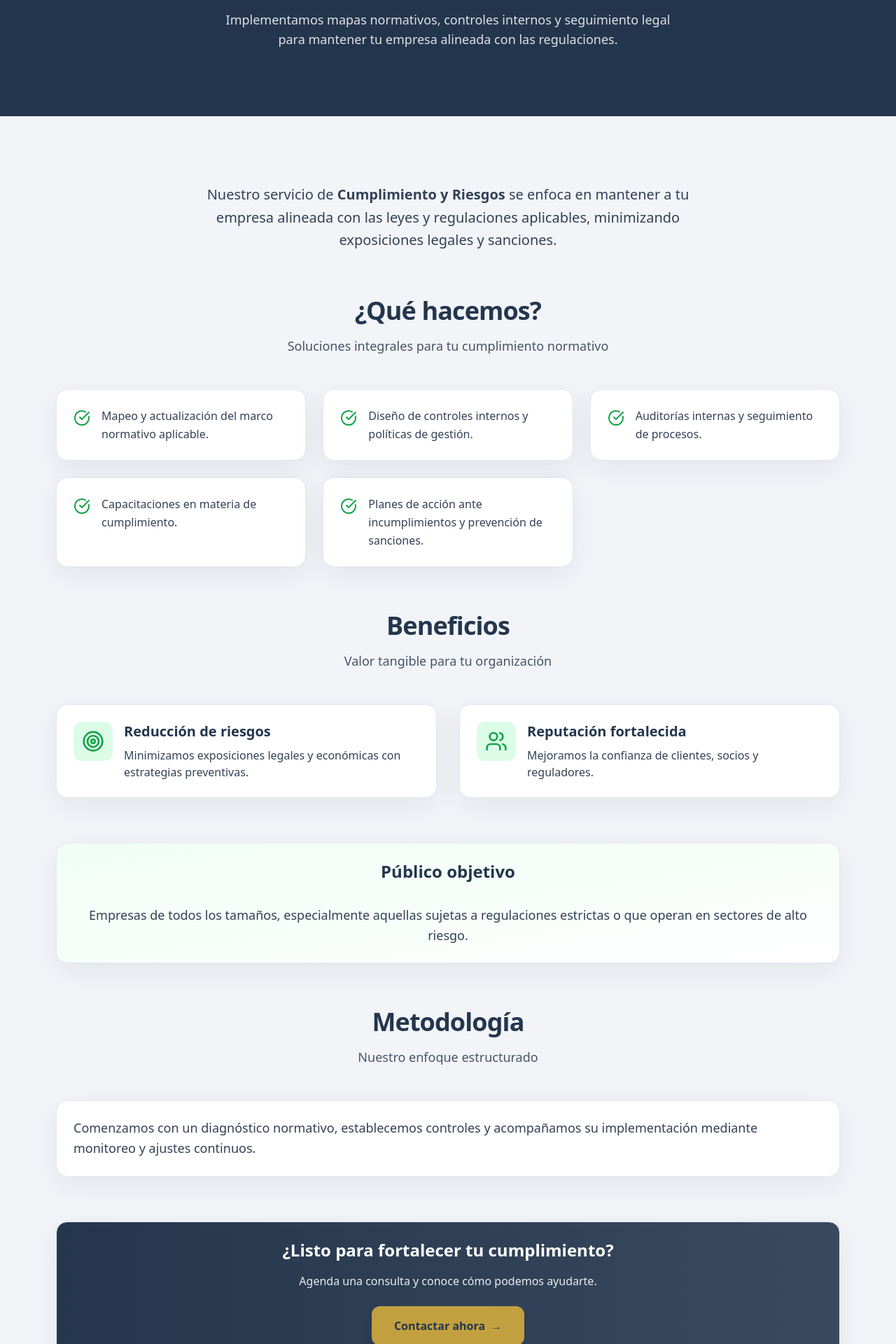
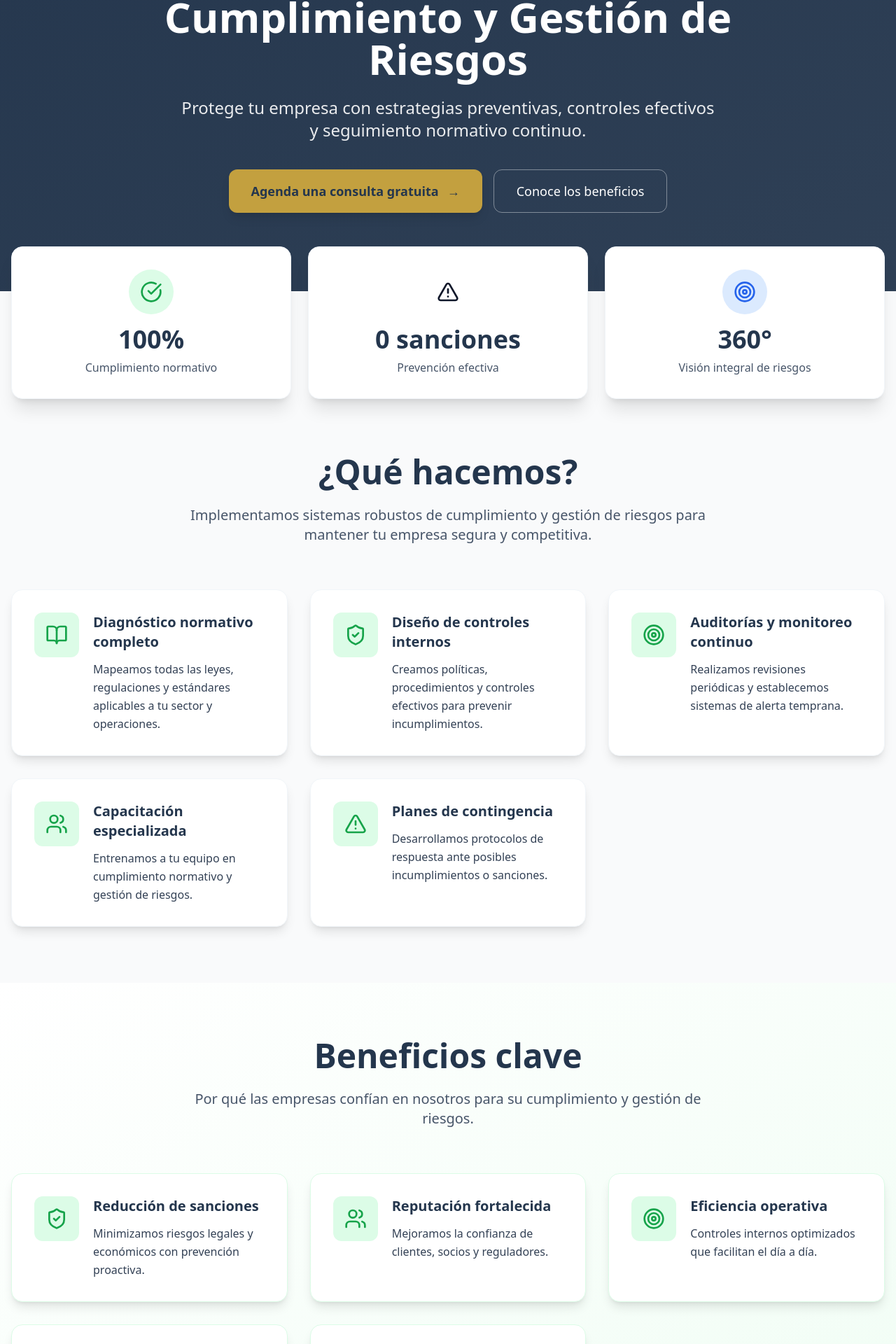
Before and after one commit to lider11/lexiuridicus, a Next.js app: page /servicios/cumplimiento in a window 1280 px wide. Shown: the part 320-2240 px from the top of the page at 70% size. Built offline with nearby package versions, Linux system fonts and the light colour scheme.

Commit message:
Mejora página Cumplimiento y Riesgos: diseño moderno, hero impactante, beneficios visuales

```diff
--- a/app/servicios/cumplimiento/page.js
+++ b/app/servicios/cumplimiento/page.js
@@ -1,149 +1,184 @@
 import Link from 'next/link';
-import { ShieldCheck, CheckCircle, Target, Users, ArrowLeft } from 'lucide-react';
+import { ShieldCheck, CheckCircle, Target, AlertTriangle, BookOpen, Users, ArrowLeft } from 'lucide-react';
 
 export const metadata = {
   title: 'Cumplimiento y Riesgos | Lex Iuridicus',
-  description: 'Servicios de cumplimiento y riesgos: mapeo normativo, controles internos, gestión de riesgos legales y prevención de sanciones.'
+  description: 'Servicios de cumplimiento normativo y gestión de riesgos legales para empresas: mapeo, controles internos, prevención de sanciones y seguimiento continuo.'
 };
 
 export default function CumplimientoPage() {
   return (
-    <main className="min-h-screen bg-paper">
-      {/* Hero Section */}
-      <section className="bg-navy text-white">
-        <div className="mx-auto max-w-6xl px-4 py-16 md:py-24">
-          <div className="flex items-center justify-center mb-6">
+    <main className="min-h-screen bg-gray-50">
+      {/* Hero Section – más impactante */}
+      <section className="bg-gradient-to-br from-navy to-navy/95 text-white">
+        <div className="mx-auto max-w-7xl px-4 py-20 md:py-28">
+          <div className="flex items-center justify-center mb-8">
             <Link
               href="/#servicios"
-              className="inline-flex items-center gap-2 rounded-lg border border-white/30 px-4 py-2 text-sm font-medium text-white/90 hover:bg-white/10 transition-colors"
+              className="inline-flex items-center gap-2 rounded-full border border-white/30 px-5 py-2.5 text-sm font-medium text-white/90 hover:bg-white/10 transition-all"
             >
-              <ArrowLeft size={16} />
+              <ArrowLeft size={18} />
               Volver a servicios
             </Link>
           </div>
-          <div className="text-center">
-            <div className="mx-auto mb-6 flex h-20 w-20 items-center justify-center rounded-2xl bg-green-600/20">
-              <ShieldCheck className="h-12 w-12 text-green-400" />
+
+          <div className="text-center max-w-4xl mx-auto">
+            <div className="mx-auto mb-8 flex h-24 w-24 items-center justify-center rounded-2xl bg-green-600/20 backdrop-blur-sm">
+              <ShieldCheck className="h-14 w-14 text-green-400" />
             </div>
-            <h1 className="text-4xl md:text-5xl font-bold leading-tight">
-              Cumplimiento y Riesgos
+            <h1 className="text-4xl md:text-5xl lg:text-6xl font-bold leading-tight mb-6">
+              Cumplimiento y Gestión de Riesgos
             </h1>
-            <p className="mt-6 max-w-2xl mx-auto text-lg text-white/85">
-              Implementamos mapas normativos, controles internos y seguimiento legal para mantener tu empresa alineada con las regulaciones.
+            <p className="text-xl md:text-2xl text-white/90 mb-10 max-w-3xl mx-auto">
+              Protege tu empresa con estrategias preventivas, controles efectivos y seguimiento normativo continuo.
             </p>
+            <div className="flex flex-wrap justify-center gap-4">
+              <Link
+                href="#contacto"
+                className="inline-flex items-center px-8 py-4 bg-gold text-navy font-semibold rounded-xl hover:bg-gold/90 transition-all shadow-lg text-lg"
+              >
+                Agenda una consulta gratuita
+                <span className="ml-3">→</span>
+              </Link>
+              <Link
+                href="#beneficios"
+                className="inline-flex items-center px-8 py-4 border border-white/40 text-white font-medium rounded-xl hover:bg-white/10 transition-all text-lg"
+              >
+                Conoce los beneficios
+              </Link>
+            </div>
           </div>
         </div>
       </section>
 
-      {/* Content Sections */}
-      <section className="mx-auto max-w-6xl px-4 py-16 md:py-24">
-        {/* Introduction */}
-        <div className="mb-16 text-center">
-          <p className="text-xl text-slate-700 leading-relaxed max-w-3xl mx-auto">
-            Nuestro servicio de <strong>Cumplimiento y Riesgos</strong> se enfoca en mantener a
-            tu empresa alineada con las leyes y regulaciones aplicables, minimizando
-            exposiciones legales y sanciones.
+      {/* Quick Stats / Metrics */}
+      <section className="mx-auto max-w-7xl px-4 -mt-16 relative z-10">
+        <div className="grid grid-cols-1 md:grid-cols-3 gap-6">
+          {[
+            { value: '100%', label: 'Cumplimiento normativo', icon: CheckCircle, color: 'green' },
+            { value: '0 sanciones', label: 'Prevención efectiva', icon: AlertTriangle, color: 'red' },
+            { value: '360°', label: 'Visión integral de riesgos', icon: Target, color: 'blue' }
+          ].map((stat, i) => (
+            <div
+              key={i}
+              className="bg-white rounded-2xl p-8 shadow-xl border border-slate-100 text-center transform hover:-translate-y-2 transition-all duration-300"
+            >
+              <div className={`mx-auto mb-4 flex h-16 w-16 items-center justify-center rounded-full bg-${stat.color}-100`}>
+                <stat.icon className={`h-8 w-8 text-${stat.color}-600`} />
+              </div>
+              <p className="text-4xl font-bold text-navy mb-2">{stat.value}</p>
+              <p className="text-slate-600 font-medium">{stat.label}</p>
+            </div>
+          ))}
+        </div>
+      </section>
+
+      {/* What We Do */}
+      <section id="que-hacemos" className="mx-auto max-w-7xl px-4 py-20">
+        <div className="text-center mb-16">
+          <h2 className="text-4xl md:text-5xl font-bold text-navy mb-6">¿Qué hacemos?</h2>
+          <p className="text-xl text-slate-600 max-w-3xl mx-auto">
+            Implementamos sistemas robustos de cumplimiento y gestión de riesgos para mantener tu empresa segura y competitiva.
           </p>
         </div>
 
-        {/* What We Do */}
-        <div className="mb-16">
-          <div className="text-center mb-12">
-            <h2 className="section-title">¿Qué hacemos?</h2>
-            <p className="mt-4 text-lg text-slate-600">Soluciones integrales para tu cumplimiento normativo</p>
+        <div className="grid gap-8 md:grid-cols-2 lg:grid-cols-3">
+          {[
+            {
+              title: 'Diagnóstico normativo completo',
+              description: 'Mapeamos todas las leyes, regulaciones y estándares aplicables a tu sector y operaciones.',
+              icon: BookOpen
+            },
+            {
+              title: 'Diseño de controles internos',
+              description: 'Creamos políticas, procedimientos y controles efectivos para prevenir incumplimientos.',
+              icon: ShieldCheck
+            },
+            {
+              title: 'Auditorías y monitoreo continuo',
+              description: 'Realizamos revisiones periódicas y establecemos sistemas de alerta temprana.',
+              icon: Target
+            },
+            {
+              title: 'Capacitación especializada',
+              description: 'Entrenamos a tu equipo en cumplimiento normativo y gestión de riesgos.',
+              icon: Users
+            },
+            {
+              title: 'Planes de contingencia',
+              description: 'Desarrollamos protocolos de respuesta ante posibles incumplimientos o sanciones.',
+              icon: AlertTriangle
+            }
+          ].map((item, i) => (
+            <div
+              key={i}
+              className="bg-white rounded-2xl p-8 shadow-lg border border-slate-100 hover:shadow-xl hover:-translate-y-2 transition-all duration-300 group"
+            >
+              <div className="flex items-start gap-5">
+                <div className="p-4 rounded-xl bg-green-100 group-hover:bg-green-200 transition-colors">
+                  <item.icon className="h-8 w-8 text-green-600" />
                 </div>
-          <div className="grid gap-6 md:grid-cols-2 lg:grid-cols-3">
-            {[
-              'Mapeo y actualización del marco normativo aplicable.',
-              'Diseño de controles internos y políticas de gestión.',
-              'Auditorías internas y seguimiento de procesos.',
-              'Capacitaciones en materia de cumplimiento.',
-              'Planes de acción ante incumplimientos y prevención de sanciones.'
-            ].map((item, index) => (
-              <div key={index} className="card group hover:shadow-xl transition-all duration-300 hover:-translate-y-1">
-                <div className="flex items-start gap-4">
-                  <CheckCircle className="h-6 w-6 text-green-600 mt-1 flex-shrink-0" />
-                  <p className="text-slate-700 leading-relaxed">{item}</p>
+                <div>
+                  <h3 className="text-xl font-bold text-navy mb-3">{item.title}</h3>
+                  <p className="text-slate-700 leading-relaxed">{item.description}</p>
+                </div>
               </div>
             </div>
           ))}
         </div>
+      </section>
+
+      {/* Benefits */}
+      <section id="beneficios" className="bg-gradient-to-br from-white to-green-50 py-20">
+        <div className="mx-auto max-w-7xl px-4">
+          <div className="text-center mb-16">
+            <h2 className="text-4xl md:text-5xl font-bold text-navy mb-6">Beneficios clave</h2>
+            <p className="text-xl text-slate-600 max-w-3xl mx-auto">
+              Por qué las empresas confían en nosotros para su cumplimiento y gestión de riesgos.
+            </p>
           </div>
 
-        {/* Benefits */}
-        <div className="mb-16">
-          <div className="text-center mb-12">
-            <h2 className="section-title">Beneficios</h2>
-            <p className="mt-4 text-lg text-slate-600">Valor tangible para tu organización</p>
-          </div>
-          <div className="grid gap-8 md:grid-cols-2">
+          <div className="grid gap-8 md:grid-cols-2 lg:grid-cols-3">
             {[
-              {
-                title: 'Reducción de riesgos',
-                description: 'Minimizamos exposiciones legales y económicas con estrategias preventivas.',
-                icon: Target
-              },
-              {
-                title: 'Reputación fortalecida',
-                description: 'Mejoramos la confianza de clientes, socios y reguladores.',
-                icon: Users
-              }
-            ].map((benefit, index) => (
-              <div key={index} className="card group hover:shadow-xl transition-all duration-300 hover:-translate-y-1">
-                <div className="flex items-start gap-4">
-                  <div className="p-3 rounded-xl bg-green-100 group-hover:bg-green-200 transition-colors">
+              { title: 'Reducción de sanciones', desc: 'Minimizamos riesgos legales y económicos con prevención proactiva.', icon: ShieldCheck },
+              { title: 'Reputación fortalecida', desc: 'Mejoramos la confianza de clientes, socios y reguladores.', icon: Users },
+              { title: 'Eficiencia operativa', desc: 'Controles internos optimizados que facilitan el día a día.', icon: Target },
+              { title: 'Cultura de cumplimiento', desc: 'Capacitamos a tu equipo para una gestión responsable.', icon: BookOpen },
+              { title: 'Respuesta rápida', desc: 'Planes de contingencia listos ante cualquier eventualidad.', icon: AlertTriangle }
+            ].map((benefit, i) => (
+              <div
+                key={i}
+                className="bg-white rounded-2xl p-8 shadow-lg border border-green-100 hover:shadow-xl hover:-translate-y-2 transition-all duration-300 group"
+              >
+                <div className="flex items-start gap-5">
+                  <div className="p-4 rounded-xl bg-green-100 group-hover:bg-green-200 transition-colors">
                     <benefit.icon className="h-8 w-8 text-green-600" />
                   </div>
                   <div>
-                    <h3 className="text-xl font-bold text-navy mb-2">{benefit.title}</h3>
-                    <p className="text-slate-700">{benefit.description}</p>
+                    <h3 className="text-xl font-bold text-navy mb-3">{benefit.title}</h3>
+                    <p className="text-slate-700 leading-relaxed">{benefit.desc}</p>
                   </div>
                 </div>
               </div>
             ))}
           </div>
         </div>
+      </section>
 
-        {/* Target Audience */}
-        <div className="mb-16">
-          <div className="card bg-gradient-to-br from-green-50 to-white border-green-200">
-            <div className="text-center mb-8">
-              <h2 className="text-2xl font-bold text-navy">Público objetivo</h2>
-            </div>
-            <p className="text-lg text-slate-700 text-center leading-relaxed">
-              Empresas de todos los tamaños, especialmente aquellas sujetas a
-              regulaciones estrictas o que operan en sectores de alto riesgo.
+      {/* CTA final */}
+      <section className="bg-navy text-white py-20">
+        <div className="mx-auto max-w-4xl px-4 text-center">
+          <h2 className="text-4xl md:text-5xl font-bold mb-6">¿Listo para fortalecer tu cumplimiento?</h2>
+          <p className="text-xl text-white/90 mb-10">
+            Agenda una consulta gratuita y descubre cómo podemos proteger tu empresa.
           </p>
-          </div>
-        </div>
-
-        {/* Methodology */}
-        <div className="mb-16">
-          <div className="text-center mb-12">
-            <h2 className="section-title">Metodología</h2>
-            <p className="mt-4 text-lg text-slate-600">Nuestro enfoque estructurado</p>
-          </div>
-          <div className="card">
-            <p className="text-lg text-slate-700 leading-relaxed">
-              Comenzamos con un diagnóstico normativo, establecemos controles y
-              acompañamos su implementación mediante monitoreo y ajustes continuos.
-            </p>
-          </div>
-        </div>
-
-        {/* CTA */}
-        <div className="text-center">
-          <div className="card bg-gradient-to-r from-navy to-navy/90 text-white border-0">
-            <h3 className="text-2xl font-bold mb-4">¿Listo para fortalecer tu cumplimiento?</h3>
-            <p className="text-white/90 mb-6">Agenda una consulta y conoce cómo podemos ayudarte.</p>
           <Link
             href="/#contacto"
-              className="inline-flex items-center px-8 py-4 bg-gold text-navy font-semibold rounded-xl hover:bg-gold/90 transition-colors shadow-lg"
+            className="inline-flex items-center px-10 py-5 bg-gold text-navy font-semibold text-xl rounded-2xl hover:bg-gold/90 transition-all shadow-xl"
           >
             Contactar ahora
-              <span className="ml-2">→</span>
+            <span className="ml-4">→</span>
           </Link>
-          </div>
         </div>
       </section>
     </main>
```
Lines whose indentation alone changed are shown as unchanged.
